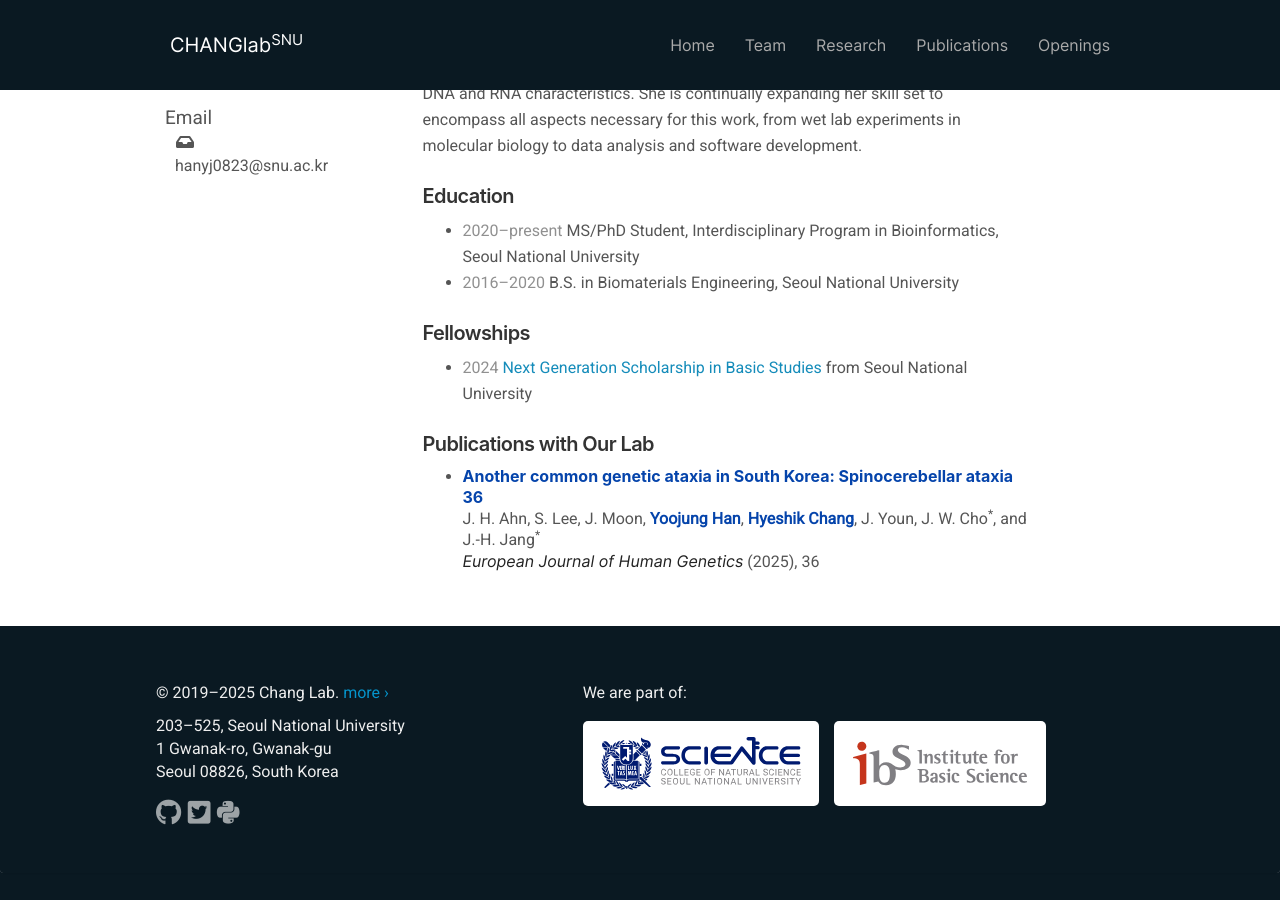
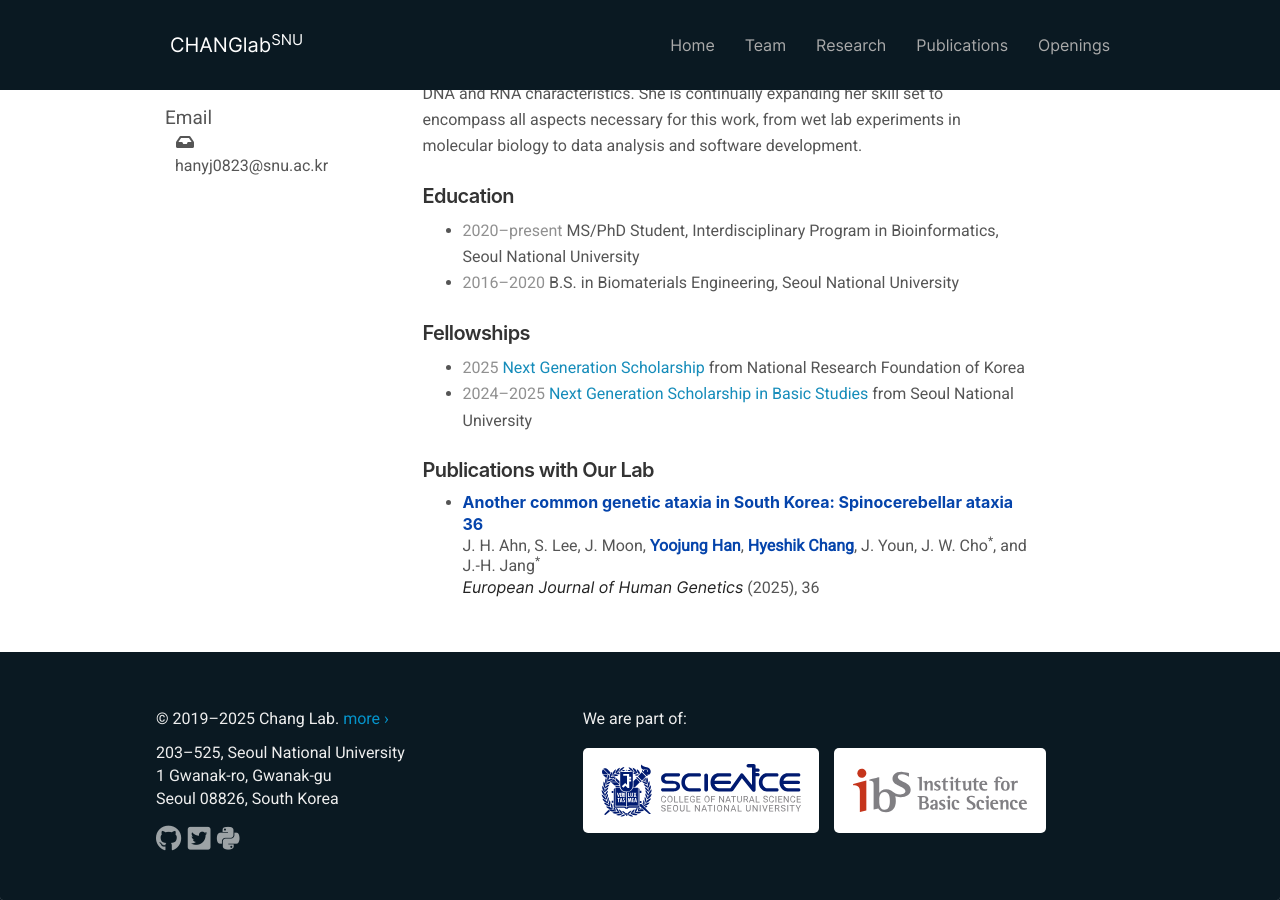
Before and after one commit to ChangLabSNU/ChangLabSNU.github.io, a Jekyll site: the page built from _pages/team/yoojung-han.md, in a window 1280 px wide and 900 px high, scrolled down 515 px. Built offline with Jekyll 4.4.1, drawn with Linux system fonts in a browser that asks for light colours; nearby versions of some CDN libraries; some web fonts are replaced; before the commit the page ends 1388 px from its top, so only the background shows below that.

Commit message:
Update the fellowship info.

```diff
--- a/_data/fellowships.yml
+++ b/_data/fellowships.yml
@@ -29,13 +29,13 @@
   href: "https://science.snu.ac.kr/news/announcement?md=v&bbsidx=4724"
 
 - recipient: yoojung-han
-  year: [2024]
+  year: [2024, 2025]
   donor: Seoul National University
   title: Next Generation Scholarship in Basic Studies
   href: "https://science.snu.ac.kr/news/announcement?md=v&bbsidx=4724"
 
 - recipient: junsoo-kim
-  year: [2024]
+  year: [2024, 2025]
   donor: Youlchon Foundation
   title: The Youlchon AI for All Fellowship
   href: https://aiis.snu.ac.kr/sub4_3.php
@@ -45,3 +45,9 @@
   donor: National Research Foundation of Korea
   title: Next Generation Scholarship
   href: "https://www.nrf.re.kr/biz/info/notice/list?menu_no=378&biz_no=416"
+
+- recipient: yoojung-han
+  year: [2025]
+  donor: National Research Foundation of Korea
+  title: Next Generation Scholarship
+  href: "https://www.nrf.re.kr/biz/info/notice/list?menu_no=378&biz_no=416"
```
